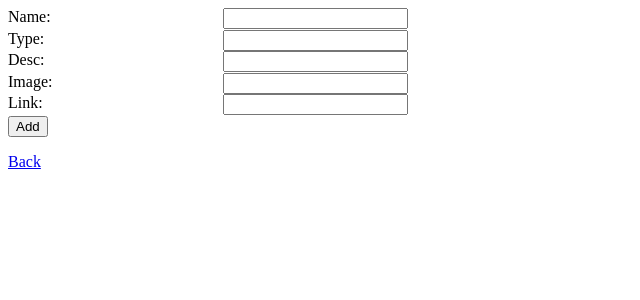
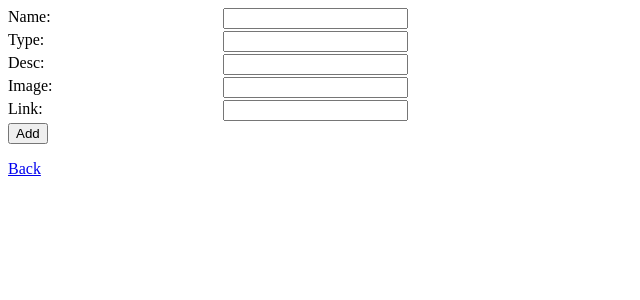
Before and after one commit to hoptond/portfolio, a PHP site: page /edit/addproj.php in a window 1280 px wide. Shown: the top 300 px of the page, without its empty margins (0-640 px from the left). Run offline with PHP 8.4, Linux system fonts and the light colour scheme.

Commit message:
fixed bug where input boxes were being forced out of place by other input boxes

```diff
--- a/edit/style.css
+++ b/edit/style.css
@@ -22,6 +22,10 @@ ul {
     margin: 0;
 }
 
+ul li {
+    height: 23px;
+}
+
 ul p {
     display: inline-block;
     margin: 4px 4px;
@@ -42,7 +46,7 @@ ul button {
 
 .longinput {
     width: 400px;
-    height: 21.5px;
+    height: 23px;
 }
 
 .longinput label {
```
